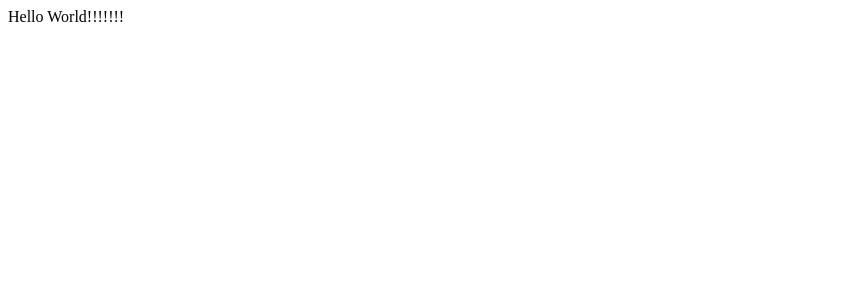
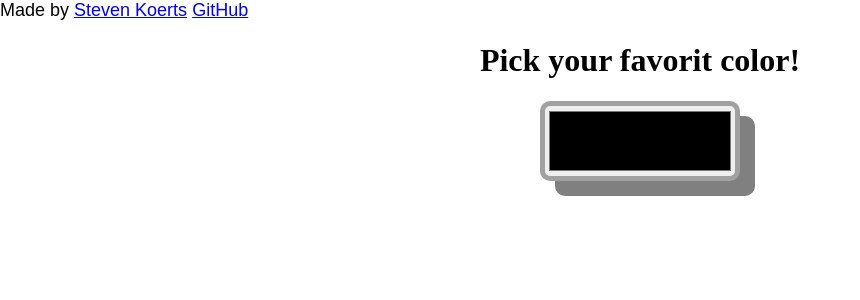
Before and after one commit to Steven24K/Hello-React-Typescript, a React app: page / in a window 1280 px wide. Shown: the top 300 px of the page, without its empty margins (0-860 px from the left). Built offline with nearby package versions, Linux system fonts and the light colour scheme.

Commit message:
Add logic

```diff
--- a/package.json
+++ b/package.json
@@ -6,9 +6,10 @@
   "scripts": {
     "test": "echo \"Error: no test specified\" && exit 1",
     "start": "webpack-dev-server --open --mode development",
-    "watch": "webpack -w",
+    "watch": "webpack -w --mode development",
     "serve": "node server.js",
-    "build": "webpack --mode production"
+    "build": "webpack --mode production",
+    "deploy": "gh-pages -d dist"
   },
   "repository": {
     "type": "git",
@@ -30,6 +31,7 @@
     "css-loader": "^2.1.0",
     "express": "^4.16.4",
     "file-loader": "^3.0.1",
+    "gh-pages": "^2.2.0",
     "html-webpack-plugin": "^3.2.0",
     "style-loader": "^0.23.1",
     "ts-loader": "^6.0.4",
--- a/src/App.tsx
+++ b/src/App.tsx
@@ -1,15 +1,29 @@
 import React from 'react'
+import '../static/css/site.css'
 
-
-type AppState = {}
+type AppState = { color: string }
 type AppProps = {}
-export default class App extends React.Component<AppState, AppProps> {
+export default class App extends React.Component<AppProps, AppState> {
     constructor(props: AppProps) {
         super(props)
-        this.state = {}
+        this.state = { color: 'white' }
     }
 
     render() {
-        return <div>Hello World!!!!!!!</div>
+        return <div className='App' style={{ backgroundColor: this.state.color }}>
+            <div>
+                <div className="credits">
+                    Made by <a target="_blank" href="https://stevenkoerts.nl/">Steven Koerts</a> <a target="_blank" href="https://github.com/Steven24K">GitHub</a>
+                </div>
+
+                <div className='container'>
+                    <div className='picker-container'>
+                        <h1>Pick your favorit color!</h1>
+                        <input className='picker' onChange={event => this.setState({ ...this.state, color: event.target.value })} type='color' value={this.state.color} />
+                    </div>
+                </div>
+
+            </div>
+        </div>
     }
 }
--- /dev/null
+++ b/static/css/site.css
@@ -0,0 +1,32 @@
+body {
+    margin: 0;
+    padding: 0;
+}
+
+.App {
+    width: 100%;
+    height: 100%;
+}
+
+.picker-container {
+    text-align: center;
+}
+
+.credits {
+    font-size: large;
+    font-family: Arial, Helvetica, sans-serif;
+}
+
+.picker {
+    border: 5px solid rgba(128, 128, 128, 0.699);
+    border-radius: 10px;
+    box-shadow: 15px 15px gray ;
+    height: 80px;
+    width: 200px;
+}
+
+.picker:hover {
+    margin-left: 10px;
+    margin-top: 10px;
+    box-shadow: 5px 5px gray ;
+}
--- a/templates/index.html
+++ b/templates/index.html
@@ -1,6 +1,6 @@
 <html !DOCTYPE>
     <head>
-        <title>Scaffolder GUI</title>
+        <title>Hello React with Typescript</title>
     </head>
     <body>
         <div id="root"></div>
```
Also changed, not shown: server.js (+23 -0 lines), 1 other file (tests, documents, lock files or other folders).
